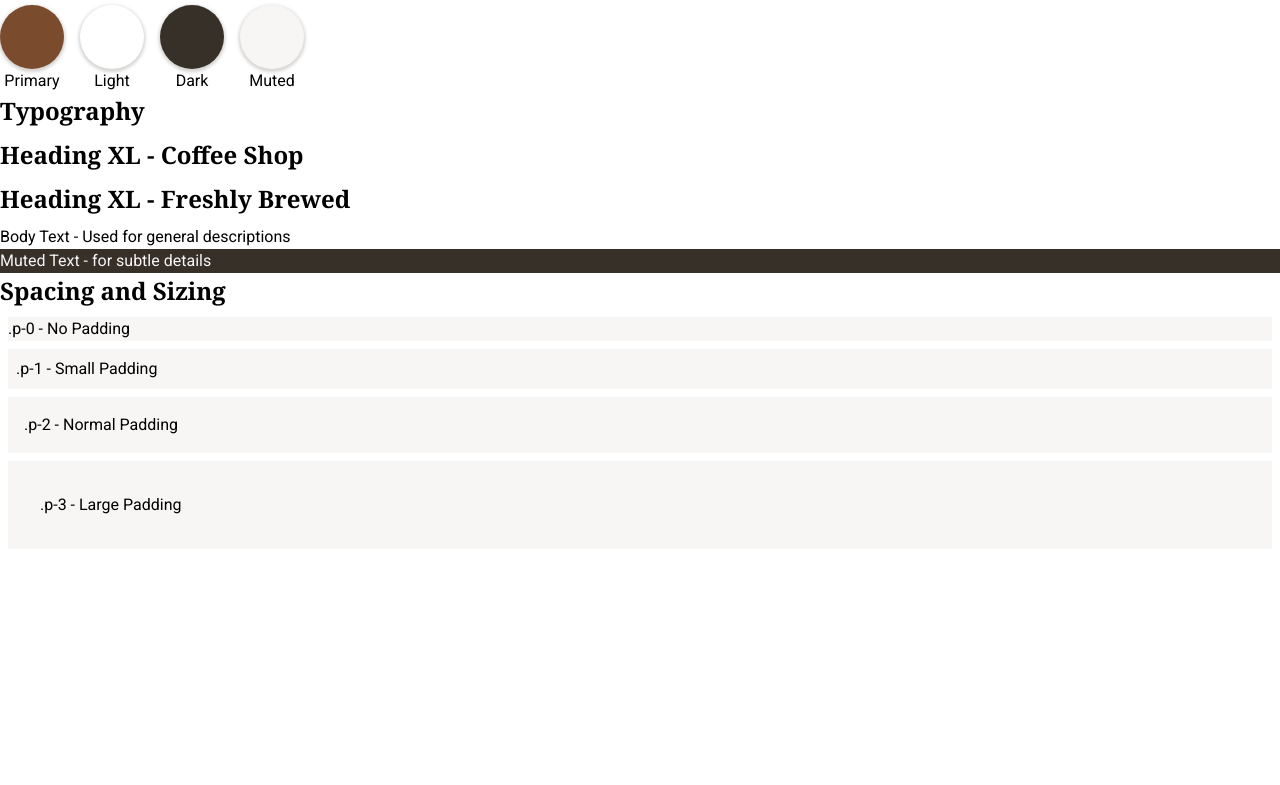
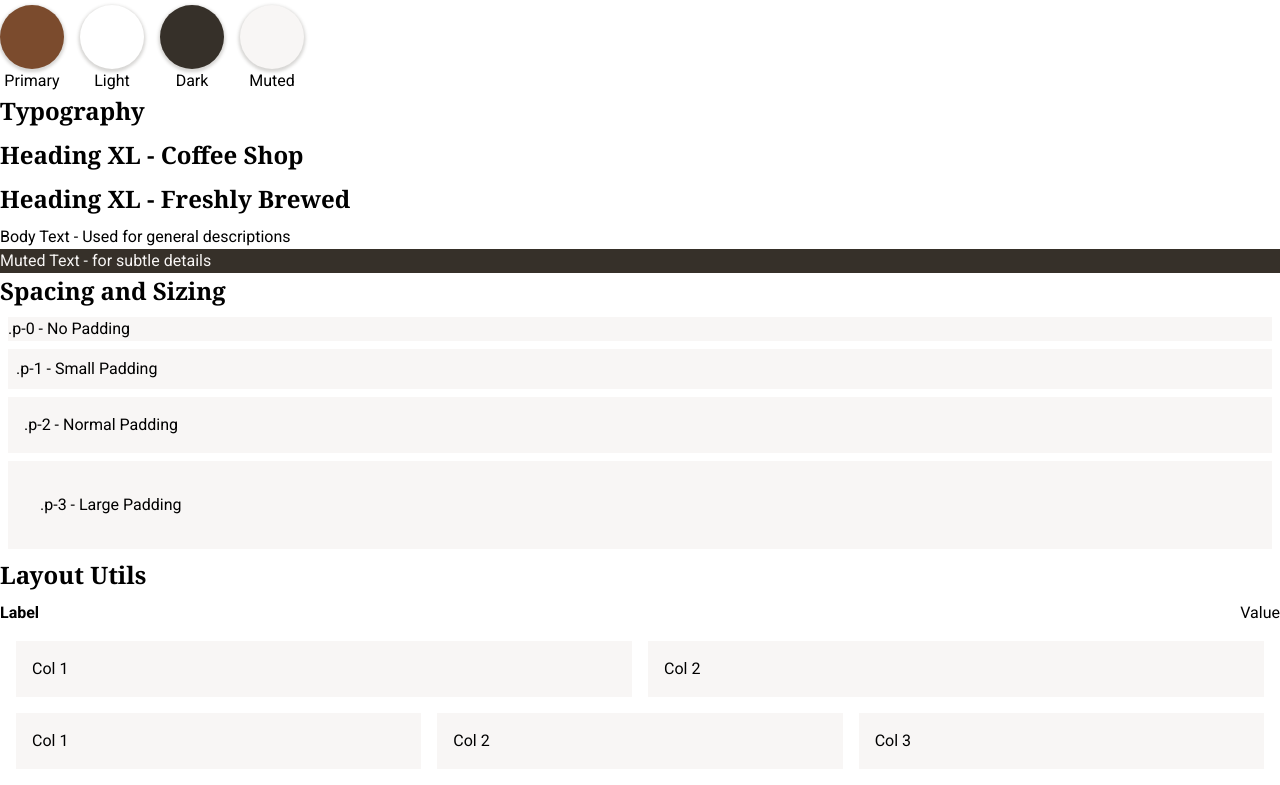
Before and after one commit to abigailtg/website-design-2025, a plain HTML site: page coffee/style-guide.html in a window 1280 px wide. Shown: the part 119-904 px from the top of the page. Before the commit the page ends 800 px from the top, so only its background shows below. Drawn offline with Linux system fonts and the light colour scheme.

Commit message:
Layout Utils

```diff
--- a/coffee/style-guide.html
+++ b/coffee/style-guide.html
@@ -17,7 +17,7 @@
         <section id="colors">
             <h2>Color Palette</h2>
 
-            <article class="swatches gap-2">
+            <article class="swatches d-flex gap-2">
                 <!-- Color Swatch -->
                 <div class="swatch">
                     <div class="swatch-value bg-primary"></div>
@@ -69,6 +69,28 @@
 
 
          </section>
+
+         <!-- Layout Utils -->
+         <section id="layout">
+            <h2>Layout Utils</h2>
+
+            <div class="d-flex flex-between">
+                <strong>Label</strong> <!-- bold -->
+                <span>Value</span>     <!-- text -->
+            </div>
+
+            <div class="grid-2col gap-2 m-2">
+                <div class="bg-muted p-2">Col 1</div>
+                <div class="bg-muted p-2">Col 2</div>
+
+            </div>
+
+            <div class="grid-3col gap-2 m-2">
+                <div class="bg-muted p-2">Col 1</div>
+                <div class="bg-muted p-2">Col 2</div>
+                <div class="bg-muted p-2">Col 3</div>
+            </div>
+         </section>
     </main>
 </body>
 </html>
--- a/coffee/style.css
+++ b/coffee/style.css
@@ -44,6 +44,21 @@ h1, h2, h3, h4, h5, h6 {
 .text-dark { color: var(--dark); }
 .text-muted { color: var(--muted); }
 
+/********************************** LAYOUT **********************************/
+.d-flex { display: flex;}
+
+.flex-between { justify-content: space-between;}
+
+.grid-2col {
+    display: grid;
+    grid-template-columns: repeat(2, 1fr); /* repeat 1fr twice */
+}
+
+.grid-3col {
+    display: grid;
+    grid-template-columns: repeat(3, 1fr); /* repeat 1fr three times */
+}
+
 /********************************** SPACING **********************************/
 .m-0 { margin: var(--space-0);}
 .m-1 { margin: var(--space-1);}
```
